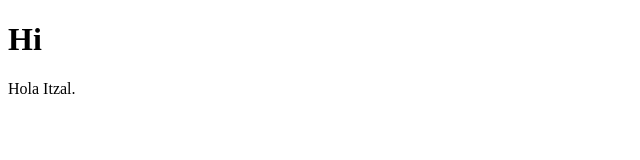
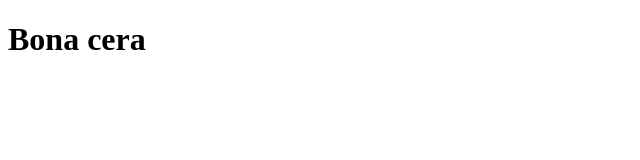
Before and after one commit to puyma69/puyma, a plain HTML site: page index.html in a window 1280 px wide. Shown: the whole page, without its empty margins (0-640 px from the left). Drawn offline with Linux system fonts and the light colour scheme.

Commit message:
Update index.html

```diff
--- a/index.html
+++ b/index.html
@@ -1,7 +1,14 @@
 <!DOCTYPE html>
-<html>
-<body>
-<h1>Hi</h1>
-<p>Hola Itzal.</p>
-</body>
+    <html>
+    <head>
+        <meta charset="utf-8">
+        <meta http-equiv="X-UA-Compatible" content="IE=edge">
+        <title>Hi!</title>
+        <meta name="description" content="">
+        <meta name="viewport" content="width=device-width, initial-scale=1">
+        <link rel="stylesheet" href="">
+    </head>
+    <body>
+        <h1>Bona cera</h1>
+    </body>
 </html>
```
